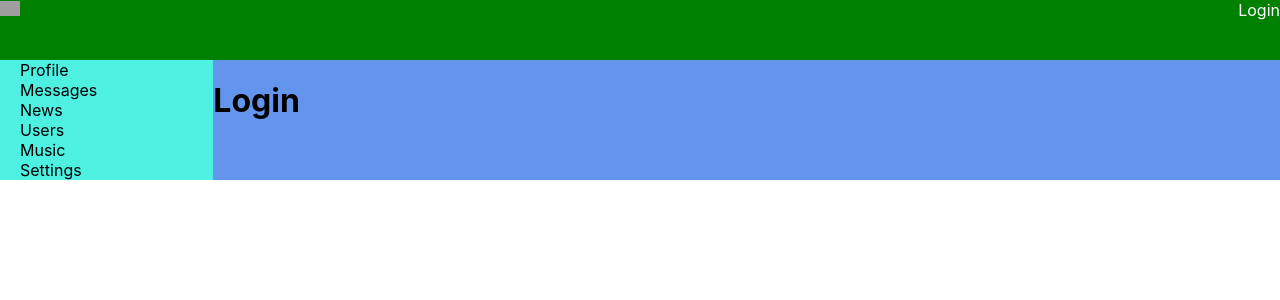
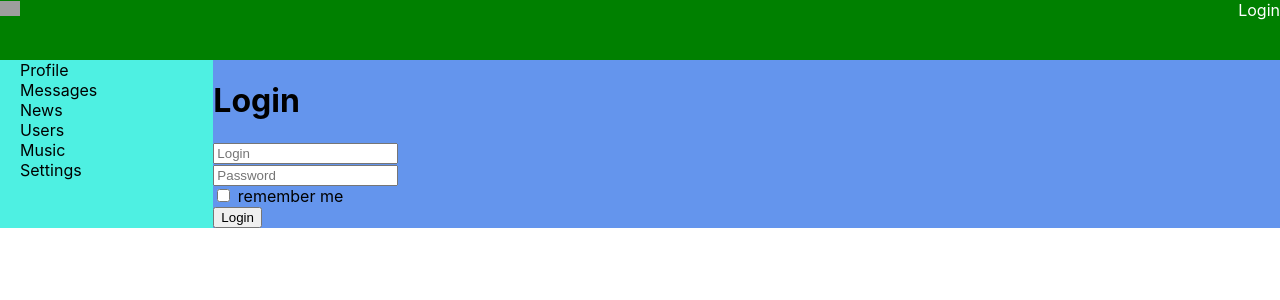
Before and after one commit to yan1122/Social-Network, a React (Create React App) app: page /login in a window 1280 px wide. Shown: the top 300 px of the page. Built offline with nearby package versions, Linux system fonts and the light colour scheme; no server answers; grey boxes are pictures that could not be loaded.

Commit message:
redux-form

```diff
--- a/package.json
+++ b/package.json
@@ -14,6 +14,7 @@
     "@types/react": "^17.0.0",
     "@types/react-dom": "^17.0.0",
     "@types/react-router-dom": "^5.1.7",
+    "@types/redux-form": "^8.3.2",
     "@types/uuid": "^8.3.0",
     "axios": "^0.21.1",
     "gh-pages": "^3.2.0",
@@ -23,6 +24,7 @@
     "react-router-dom": "^5.2.0",
     "react-scripts": "4.0.3",
     "redux": "^4.1.0",
+    "redux-form": "^8.3.7",
     "redux-thunk": "^2.3.0",
     "typescript": "^4.1.2",
     "uuid": "^8.3.2",
--- a/src/Components/Login/Login.tsx
+++ b/src/Components/Login/Login.tsx
@@ -1,12 +1,39 @@
 import React from 'react';
+import {reduxForm, Field, InjectedFormProps} from "redux-form";
 
-// export type LoginPropsType = {
-//
-// }
+export type FormDataType = {
+    login:string
+    password:string
+    rememberMe:boolean
+}
+
+const LoginForm:React.FC<InjectedFormProps<FormDataType>> = (props) => {
+    return (
+        <form onSubmit={props.handleSubmit}>
+            <div><Field placeholder='Login' name={'Login'} component={'input'}/></div>
+            <div><Field placeholder='Password' name={'Password'} component={'input'}/></div>
+            <div><Field type='checkbox' name={'rememberMe'} component={'input'}/> remember me</div>
+            <div>
+                <button>Login</button>
+            </div>
+        </form>
+    )
+}
+
+const LoginReduxForm = reduxForm<FormDataType>({
+    form: 'login'
+})(LoginForm)
 
 const Login = () => {
-    return(
-        <h1>Login</h1>
+
+    const onSubmit = (formData:FormDataType) => {
+        console.log(formData)
+    }
+    return (
+        <div>
+            <h1>Login</h1>
+            <LoginReduxForm onSubmit={onSubmit}/>
+        </div>
     )
 }
 
--- a/src/Redux/ReduxStore.ts
+++ b/src/Redux/ReduxStore.ts
@@ -5,6 +5,7 @@
 import UsersReducer from "./UsersReducer";
 import AuthReducer from "./AuthReducer";
 import thunkMiddleware from "redux-thunk"
+import {reducer as formReducer} from "redux-form"
 
 let reducers = combineReducers({
     ProfilePage:ProfileReducer,
@@ -12,6 +13,7 @@
     UsersPage:UsersReducer,
     SideBar:SideBarReducer,
     Auth:AuthReducer,
+    form:formReducer
 })
 let store = createStore(reducers,applyMiddleware(thunkMiddleware))
 
```
Also changed, not shown: 1 other file (tests, documents, lock files or other folders).
